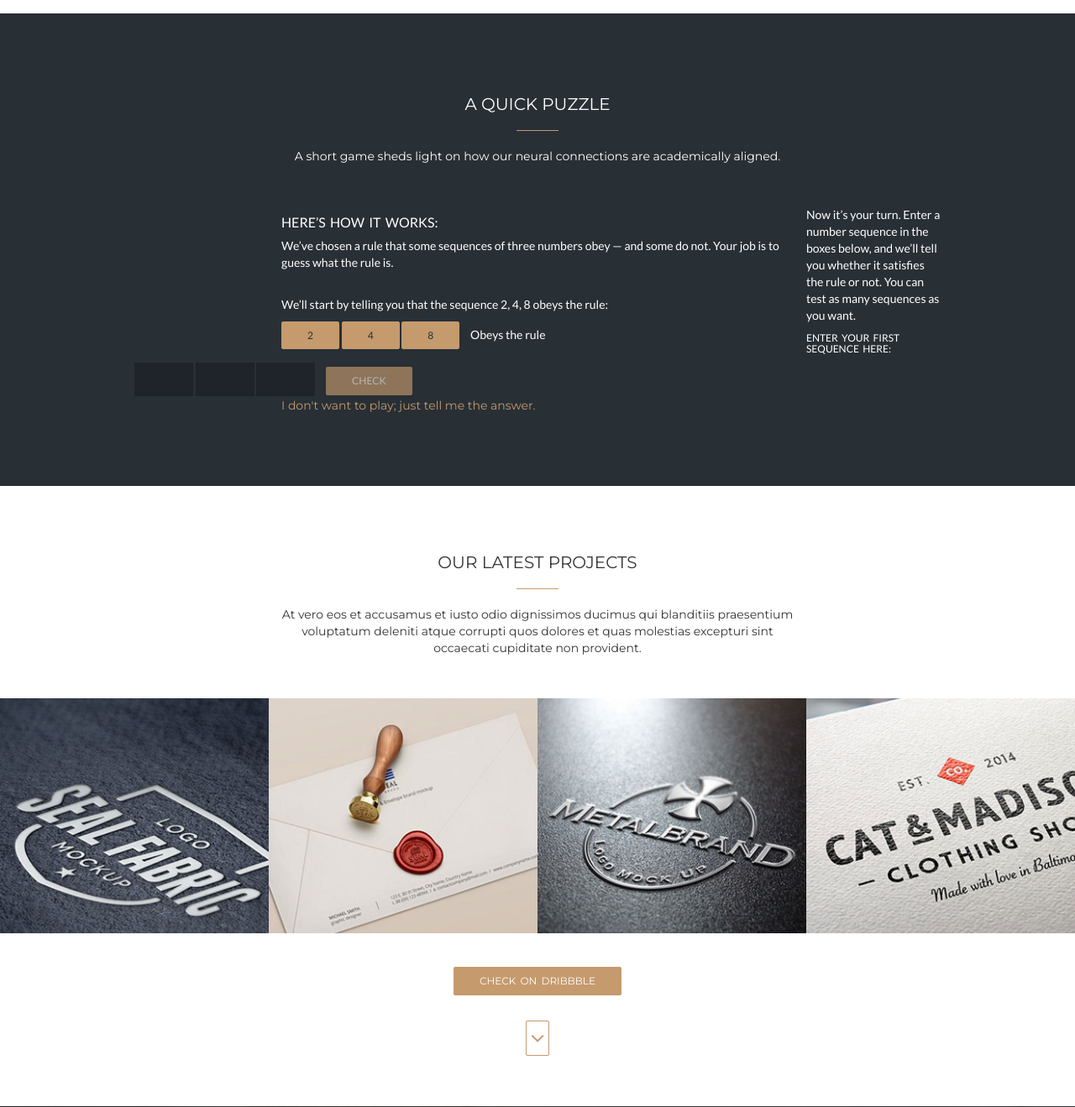
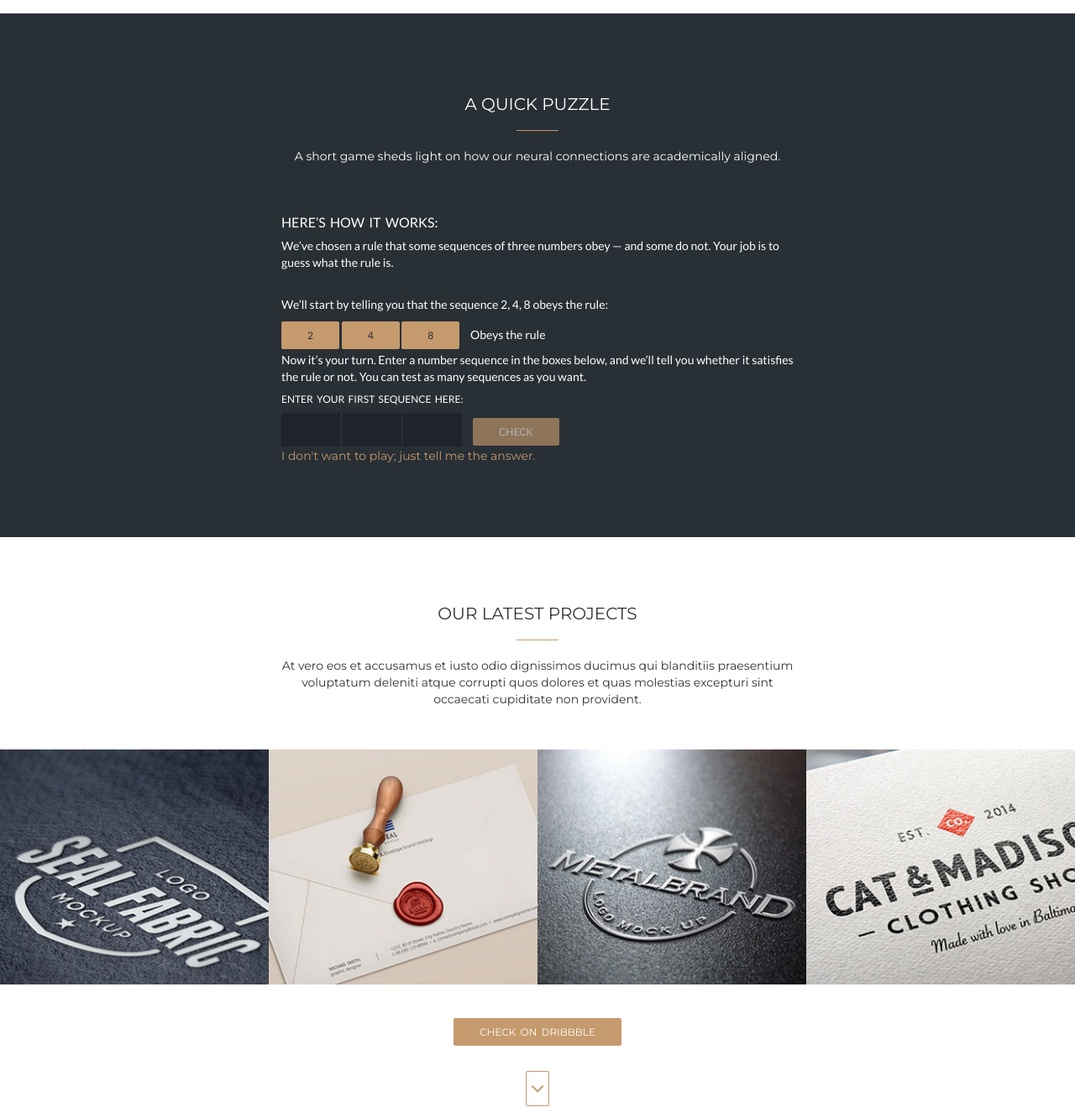
Before and after one commit to ngaurav/work, a Django app: page / in a window 1280 px wide. Shown: the part 2282-3601 px from the top of the page at 84% size. Run offline with Django 3.2, Linux system fonts and the light colour scheme; some libraries are stand-ins or nearby versions.

Commit message:
game 10.1

```diff
--- a/react/core/templates/core/index.html
+++ b/react/core/templates/core/index.html
@@ -195,7 +195,8 @@
                 <p>A short game sheds light on how our neural connections are academically aligned.</p>
             </div>
             <div class="space"></div>
-            <div class="g-fakeForm row">
+            <div class="g-fakeForm">
+              <div class="row">
                 <div class="col-md-8 col-md-offset-2">
                   <h4 class="g-instruction-hed">Here’s how it works:</h4>
                   <p class="g-instructions">We’ve chosen a rule that some sequences of three numbers obey — and some do not. Your job is to guess what the rule is.</p> <p class="g-instructions"><br>We’ll start by telling you that the sequence 2, 4, 8 obeys the rule:</p>
@@ -206,7 +207,9 @@
                     <p class="g-answer g-yes">Obeys the rule</p>
                   </div>
                 </div>
-              <div class="g-yours">
+              </div>
+              <div class="g-yours row">
+                <div class="col-md-8 col-md-offset-2">
                   <p class="g-instructions">Now it’s your turn. Enter a number sequence in the boxes below, and we’ll tell you whether it satisfies the rule or not. You can test as many sequences as you want.</p>
 
                   <h3 class="g-guess-hed" style="display: none;">Your guesses:</h3>
@@ -221,6 +224,7 @@
                       <input type="text" class="g-num form-control" autocomplete="off">
                       <input type="text" class="g-num form-control" autocomplete="off">
                       <button type="button" class="g-check btn check-btn" onclick="add_guess()">Check</button>
+                    </div>
                   </div>
                 </div>
               </div>
```
Lines whose indentation alone changed are shown as unchanged.
